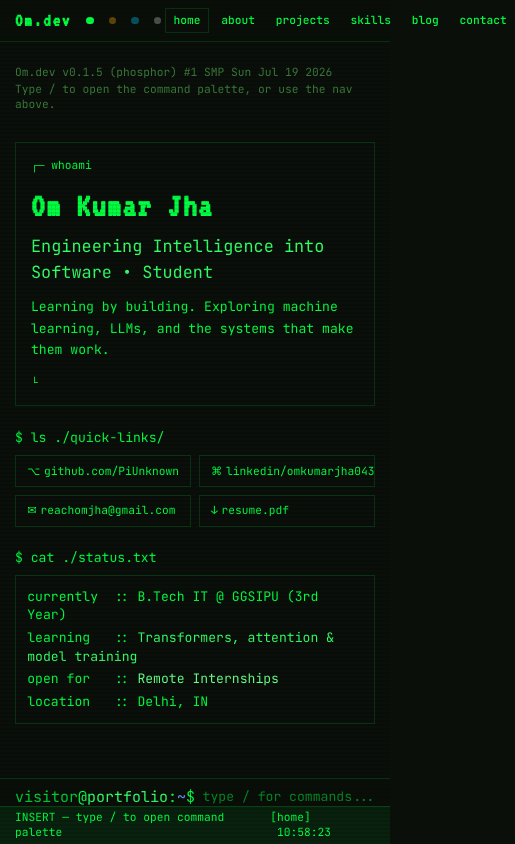
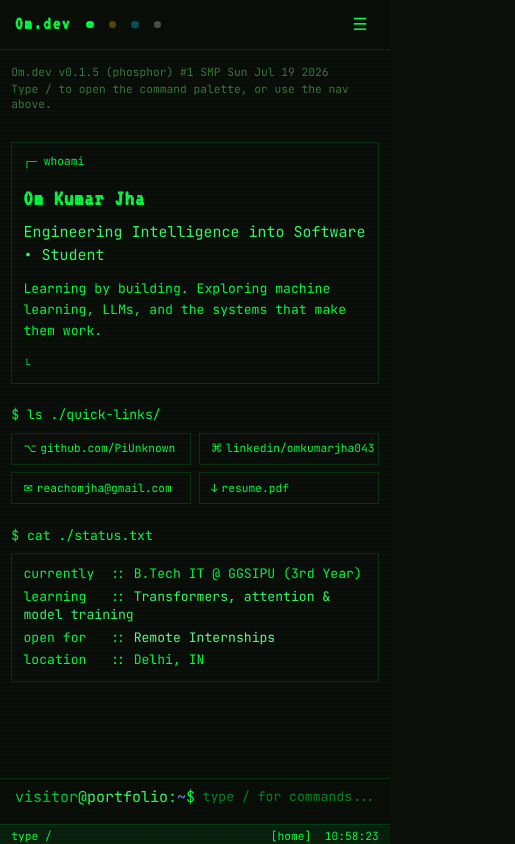
Before and after one commit to PiUnknown/terminal-style-portfolio, a React (Vite) app: page / in a window 390 px wide. Shown: the whole page, 515 px wide, since content can reach past the window. Built offline with nearby package versions, Linux system fonts and the light colour scheme.

Commit message:
feat: mobile responsive layout, hamburger nav, and safe-area padding

```diff
--- a/src/app/App.tsx
+++ b/src/app/App.tsx
@@ -327,12 +327,14 @@ function StatusBar({ section }: { section: Section }) {
   const fmt = time.toLocaleTimeString("en-US", { hour12: false });
   return (
     <div
-      className="fixed bottom-0 left-0 right-0 z-40 flex items-center justify-between px-4 py-1 text-xs border-t border-border select-none"
-      style={{ background: "rgba(0,255,65,0.08)", fontFamily: "'JetBrains Mono', monospace" }}
+      className="fixed bottom-0 left-0 right-0 z-40 flex items-center justify-between px-3 sm:px-4 py-1 text-xs border-t border-border select-none"
+      style={{ background: "rgba(0,255,65,0.08)", fontFamily: "'JetBrains Mono', monospace", paddingBottom: "env(safe-area-inset-bottom)" }}
     >
       <span className="text-muted-foreground">
-        <span className="text-primary">INSERT</span> — type{" "}
-        <span className="text-primary">/</span> to open command palette
+        <span className="text-primary hidden sm:inline">INSERT</span>
+        <span className="hidden sm:inline"> — </span>
+        type <span className="text-primary">/</span>
+        <span className="hidden sm:inline"> to open command palette</span>
       </span>
       <span className="text-muted-foreground">
         <span className="text-primary">[{section}]</span> &nbsp;{fmt}
@@ -460,19 +462,19 @@ function HomeSection() {
 
   return (
     <div className="space-y-6 pt-2">
-      <div className="border border-border p-4" style={{ fontFamily: "'JetBrains Mono', monospace" }}>
+      <div className="border border-border p-3 sm:p-4" style={{ fontFamily: "'JetBrains Mono', monospace" }}>
         <div className="flex items-center gap-2 text-muted-foreground text-xs mb-4">
           <span>┌─ whoami</span>
           <div className="flex-1 h-px bg-border" />
         </div>
         <div
-          className="text-4xl font-bold mb-2"
+          className="text-2xl sm:text-4xl font-bold mb-2"
           style={{ fontFamily: "'VT323', monospace", color: "#00ff41", letterSpacing: "0.05em" }}
         >
           {line1.displayed}
           {line1.done ? null : <Cursor />}
         </div>
-        <div className="text-lg mb-3" style={{ color: "#33ff66" }}>
+        <div className="text-base sm:text-lg mb-3" style={{ color: "#33ff66" }}>
           {line1.done && (
             <>
               {line2.displayed}
@@ -558,7 +560,7 @@ function AboutSection() {
         cat about.txt
       </div>
 
-      <div className="border border-border p-4 space-y-4 text-sm leading-relaxed">
+      <div className="border border-border p-3 sm:p-4 space-y-4 text-sm leading-relaxed">
         <p>
           Hey, I am <span className="text-primary">Om</span>, a 3rd year CS Undergrad at GGSIPU and most of my time goes into building, breaking, and rebuilding systems capable of harnessing intelligence. I'm the kind of person who learns by doing... then doing it again the right way.
         </p>
@@ -587,7 +589,7 @@ function AboutSection() {
         cat experience.txt
       </div>
 
-      <div className="border border-border p-4 space-y-4 text-sm">
+      <div className="border border-border p-3 sm:p-4 space-y-4 text-sm">
         {[
           {
             role: "Summer Intern",
@@ -631,7 +633,7 @@ function AboutSection() {
         cat education.txt
       </div>
 
-      <div className="border border-border p-4 space-y-3 text-sm">
+      <div className="border border-border p-3 sm:p-4 space-y-3 text-sm">
         {[
           {
             degree: "B.Tech Information Technology",
@@ -682,7 +684,7 @@ function ProjectsSection({ openProject, setOpenProject }: {
           cat ./{project.name}/README.md
         </div>
 
-        <div className="border border-border p-4 space-y-4">
+        <div className="border border-border p-3 sm:p-4 space-y-4">
           <div className="flex items-center justify-between">
             <span className="text-primary text-lg font-bold">{project.name}</span>
             <span
@@ -759,7 +761,7 @@ function ProjectsSection({ openProject, setOpenProject }: {
             <button
               key={p.name}
               onClick={() => setOpenProject(p.name)}
-              className="w-full text-left border border-border p-4 hover:border-primary hover:bg-secondary transition-colors group"
+              className="w-full text-left border border-border p-3 sm:p-4 hover:border-primary hover:bg-secondary transition-colors group"
             >
               <div className="flex items-center justify-between mb-1">
                 <span className="text-primary group-hover:underline font-semibold">{p.name}</span>
@@ -787,7 +789,7 @@ function SkillsSection() {
         cat skills.json | jq .
       </div>
 
-      <div className="border border-border p-4 text-sm space-y-4">
+      <div className="border border-border p-3 sm:p-4 text-sm space-y-4">
         {Object.entries(SKILLS).map(([category, items]) => (
           <div key={category}>
             <div className="text-muted-foreground text-xs mb-2">
@@ -813,7 +815,7 @@ function SkillsSection() {
         <Prompt path="~/skills" />
         cat ./roadmap/ai-engineer.txt
       </div>
-      <div className="border border-border p-4 space-y-1 text-xs">
+      <div className="border border-border p-3 sm:p-4 space-y-1 text-xs">
         {[
           { label: "Python", status: "done" },
           { label: "Machine Learning", status: "done" },
@@ -857,7 +859,7 @@ function BlogListSection({ onOpen }: { onOpen: (id: string) => void }) {
           <button
             key={post.id}
             onClick={() => onOpen(post.id)}
-            className="w-full text-left border border-border p-4 hover:border-primary hover:bg-secondary transition-colors group"
+            className="w-full text-left border border-border p-3 sm:p-4 hover:border-primary hover:bg-secondary transition-colors group"
           >
             <div className="flex items-start justify-between gap-2 mb-1">
               <span className="text-primary group-hover:underline font-semibold text-sm leading-snug">
@@ -893,7 +895,7 @@ function BlogPostView({ post, onBack }: { post: BlogPost; onBack: () => void })
         cat ./posts/{post.id}.md
       </div>
 
-      <div className="border border-border p-4 space-y-4">
+      <div className="border border-border p-3 sm:p-4 space-y-4">
         <div
           className="text-2xl font-bold"
           style={{ fontFamily: "'VT323', monospace", color: "#00ff41", letterSpacing: "0.03em" }}
@@ -983,7 +985,7 @@ function ContactSection() {
           <Prompt path="~/contact" />
           ./send-message.sh
         </div>
-        <div className="border border-border p-4 space-y-2 text-sm">
+        <div className="border border-border p-3 sm:p-4 space-y-2 text-sm">
           <div className="text-primary">✓ message queued successfully</div>
           <div className="text-muted-foreground">status: 200 OK</div>
           <div className="text-muted-foreground">
@@ -1006,35 +1008,35 @@ function ContactSection() {
           { label: "name", key: "name", type: "text", placeholder: "your name" },
           { label: "email", key: "email", type: "email", placeholder: "you@example.com" },
         ].map(({ label, key, type, placeholder }) => (
-          <div key={key} className="flex items-baseline gap-3">
-            <span className="text-primary text-xs shrink-0 w-20 text-right select-none">--{label}</span>
+          <div key={key} className="flex flex-col sm:flex-row sm:items-baseline gap-1 sm:gap-3">
+            <span className="text-primary text-xs sm:shrink-0 sm:w-20 sm:text-right select-none">--{label}</span>
             <input
               type={type}
               required
               placeholder={placeholder}
               value={form[key as keyof typeof form]}
               onChange={(e) => setForm({ ...form, [key]: e.target.value })}
-              className="flex-1 bg-transparent border-b border-border text-sm text-foreground placeholder:text-muted-foreground focus:border-primary focus:outline-none transition-colors pb-1"
+              className="w-full sm:flex-1 bg-transparent border-b border-border text-sm text-foreground placeholder:text-muted-foreground focus:border-primary focus:outline-none transition-colors pb-1"
               style={{ fontFamily: "'JetBrains Mono', monospace" }}
             />
           </div>
         ))}
 
-        <div className="flex items-start gap-3">
-          <span className="text-primary text-xs shrink-0 w-20 text-right select-none pt-1">--message</span>
+        <div className="flex flex-col sm:flex-row sm:items-start gap-1 sm:gap-3">
+          <span className="text-primary text-xs sm:shrink-0 sm:w-20 sm:text-right select-none sm:pt-1">--message</span>
           <textarea
             required
             rows={4}
             placeholder="what's on your mind?"
             value={form.message}
             onChange={(e) => setForm({ ...form, message: e.target.value })}
-            className="flex-1 bg-transparent border-b border-border text-sm text-foreground placeholder:text-muted-foreground focus:border-primary focus:outline-none transition-colors resize-none pb-1"
+            className="w-full sm:flex-1 bg-transparent border-b border-border text-sm text-foreground placeholder:text-muted-foreground focus:border-primary focus:outline-none transition-colors resize-none pb-1"
             style={{ fontFamily: "'JetBrains Mono', monospace" }}
           />
         </div>
 
         <div className="flex items-center gap-3">
-          <span className="w-20 shrink-0" />
+          <span className="hidden sm:block w-20 shrink-0" />
           <button
             type="submit"
             className="text-sm text-muted-foreground hover:text-primary transition-colors"
@@ -1073,6 +1075,7 @@ export default function App() {
   const [inlineLog, setInlineLog] = useState<string[]>([]);
   const [paletteOpen, setPaletteOpen] = useState(false);
   const [paletteIdx, setPaletteIdx] = useState(0);
+  const [mobileNavOpen, setMobileNavOpen] = useState(false);
   const inputRef = useRef<HTMLInputElement>(null);
   const bottomRef = useRef<HTMLDivElement>(null);
   const inputWrapRef = useRef<HTMLDivElement>(null);
@@ -1215,9 +1218,10 @@ export default function App() {
 
       {/* Header */}
       <header
-        className="sticky top-0 z-30 border-b border-border px-4 py-2 flex items-center justify-between"
+        className="sticky top-0 z-30 border-b border-border px-4 py-2"
         style={{ background: "rgba(10,15,10,0.96)", backdropFilter: "blur(4px)" }}
       >
+        <div className="flex items-center justify-between">
           <div className="flex items-center gap-3">
             <button
               onClick={(e) => { e.stopPropagation(); navigate("home"); }}
@@ -1246,7 +1250,7 @@ export default function App() {
             </div>
           </div>
 
-        <nav className="flex gap-1">
+          <nav className="hidden sm:flex gap-1">
             {(["home", "about", "projects", "skills", "blog", "contact"] as Section[]).map((s) => (
               <button
                 key={s}
@@ -1263,10 +1267,39 @@ export default function App() {
               </button>
             ))}
           </nav>
+
+          <button
+            className="sm:hidden text-muted-foreground hover:text-primary transition-colors px-2 py-1 text-lg"
+            onClick={(e) => { e.stopPropagation(); setMobileNavOpen((v) => !v); }}
+          >
+            {mobileNavOpen ? "✕" : "☰"}
+          </button>
+        </div>
+
+        {mobileNavOpen && (
+          <nav className="sm:hidden border-t border-border mt-2 pt-2 flex flex-wrap gap-1">
+            {(["home", "about", "projects", "skills", "blog", "contact"] as Section[]).map((s) => (
+              <button
+                key={s}
+                onClick={(e) => {
+                  e.stopPropagation();
+                  navigate(s);
+                  setMobileNavOpen(false);
+                }}
+                className={`px-3 py-1.5 text-xs transition-colors ${section === s
+                  ? "text-primary border border-primary bg-secondary"
+                  : "text-muted-foreground hover:text-primary border border-transparent"
+                  }`}
+              >
+                {s}
+              </button>
+            ))}
+          </nav>
+        )}
       </header>
 
       {/* Terminal body */}
-      <main className="flex-1 max-w-5xl w-full mx-auto px-4 py-6 pb-28">
+      <main className="flex-1 max-w-5xl w-full mx-auto px-3 sm:px-4 py-4 sm:py-6 pb-32 sm:pb-28">
         {/* Boot message */}
         <div className="text-muted-foreground text-xs mb-6 space-y-0.5">
           <div style={{ color: "#3a7a3a" }}>
```
Also changed, not shown: 1 other file (tests, documents, lock files or other folders). Lines whose indentation alone changed are shown as unchanged.
